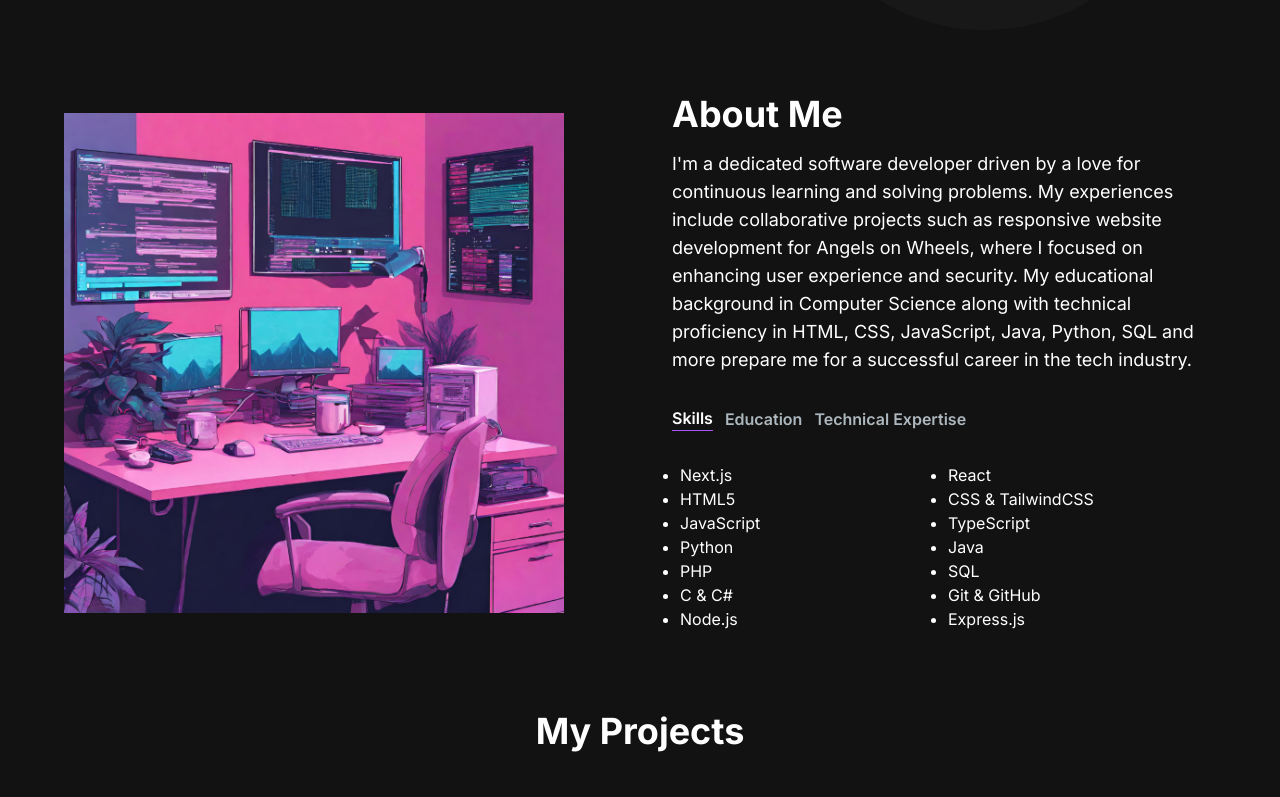
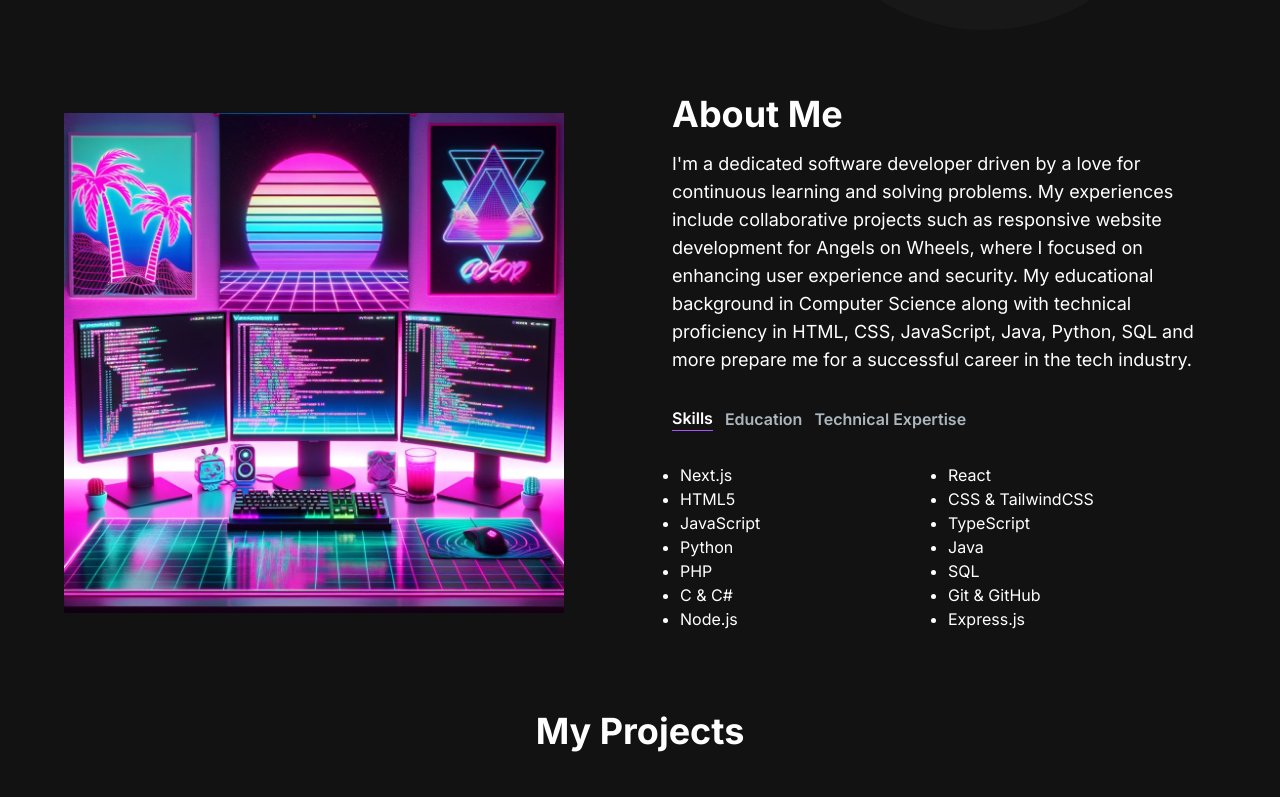
Before and after one commit to SairaBeg/next-portfolio, a Next.js app: page / in a window 1280 px wide. Shown: the part 482-1279 px from the top of the page. Built offline with nearby package versions, Linux system fonts and the light colour scheme.

Commit message:
Updated about desk pic

```diff
--- a/app/components/About.jsx
+++ b/app/components/About.jsx
@@ -75,17 +75,17 @@ const About = () => {
   return (
     <section id="about" className="text-white">
       <div className="md:grid md:grid-cols-2 gap-8 items-center py-8 px-4 xl:gap-16 sm:py-16 xl:px16">
-        <Image src="/images/VapoDesk.png" alt="desk" height={500} width={500} />
+        <Image src="/images/DALLdesk.png" alt="desk" height={500} width={500} />
         <div className="mt-4 md:mt-0 text-left flex flex-col h-full">
           <h2 className="text-4xl font-bold text-white mb-4">About Me</h2>
           <p className="text-base lg:text-lg">
             I&apos;m a dedicated software developer driven by a love for
-            continuous learning and solving problems. My experiences include collaborative projects
-            such as responsive website development for Angels on Wheels, where I
-            focused on enhancing user experience and security. My educational
-            background in Computer Science along with technical proficiency in
-            HTML, CSS, JavaScript, Java, Python, SQL and more prepare me for a
-            successful career in the tech industry.
+            continuous learning and solving problems. My experiences include
+            collaborative projects such as responsive website development for
+            Angels on Wheels, where I focused on enhancing user experience and
+            security. My educational background in Computer Science along with
+            technical proficiency in HTML, CSS, JavaScript, Java, Python, SQL
+            and more prepare me for a successful career in the tech industry.
           </p>
           <div className="flex flex-row justify-start mt-8">
             <TabButton
```
Also changed, not shown: public/images/DALLdesk.png (added).
